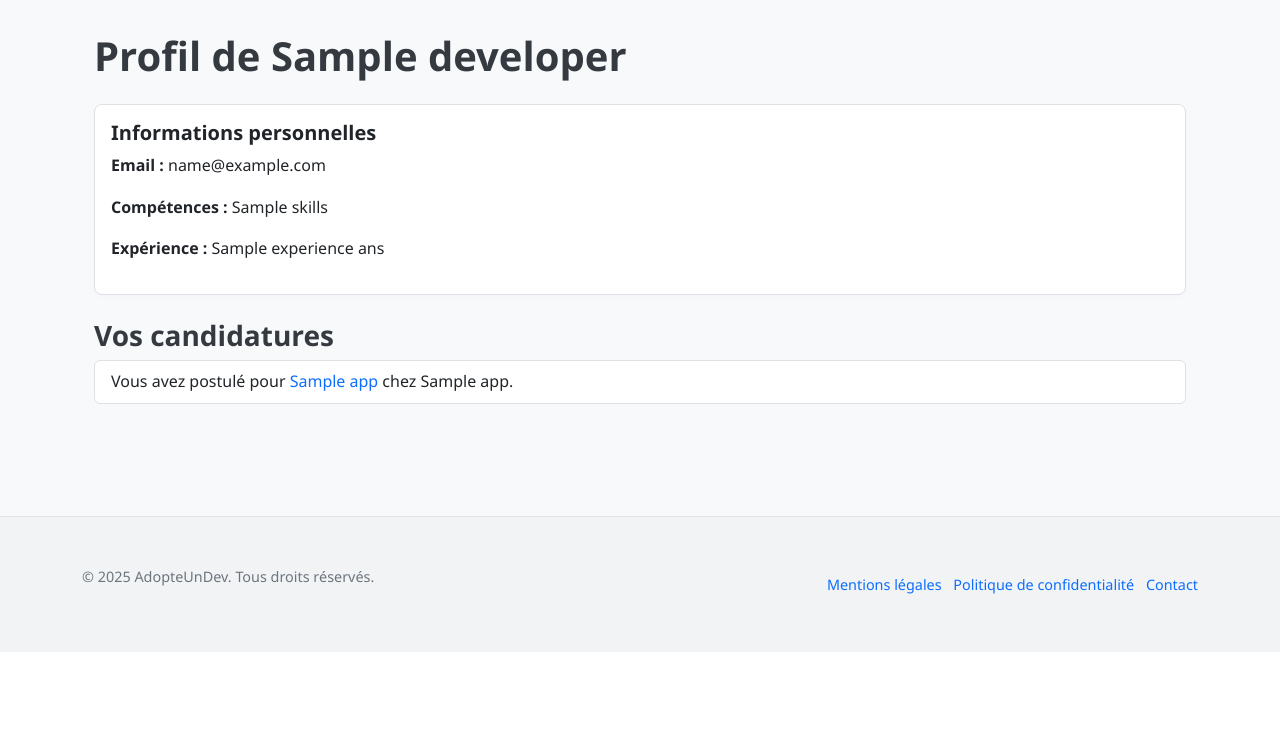
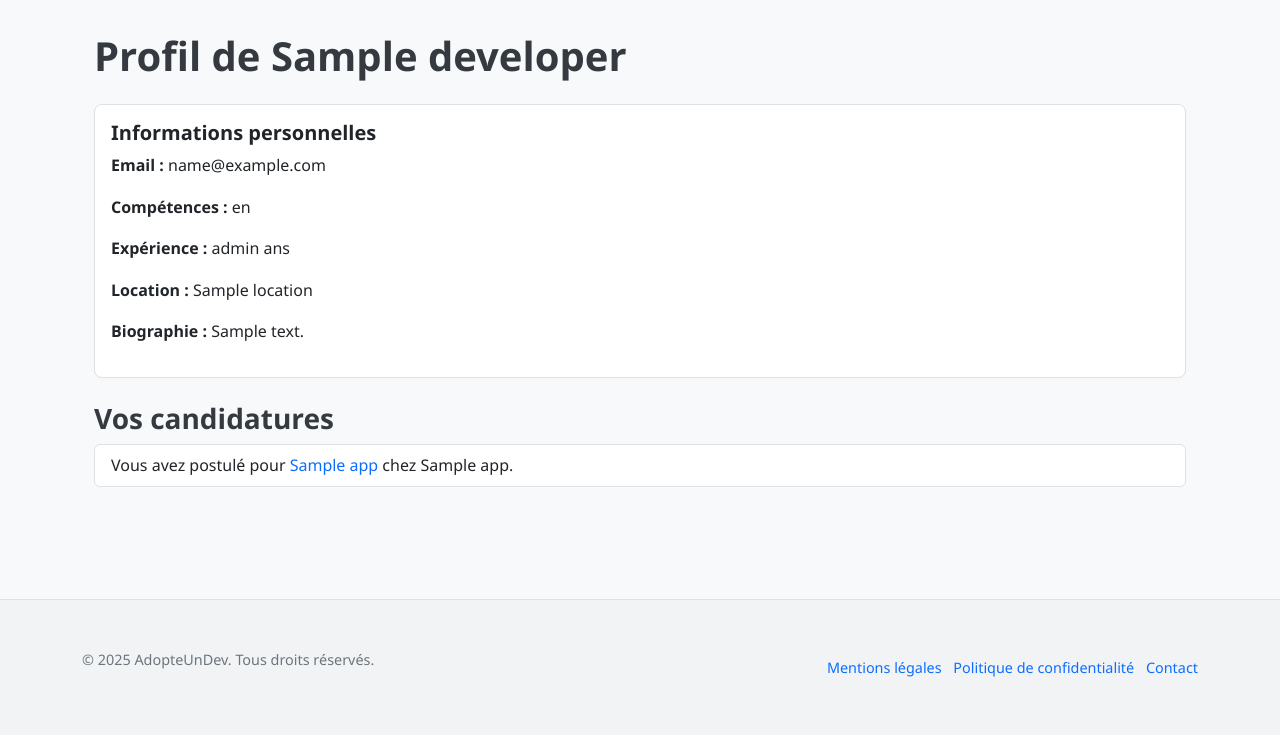
Before and after one commit to Mamadou1999/Projet_IFT785, a Flask app: template templates/developer/profile.html in a window 1280 px wide. Shown: the part 259-994 px from the top of the page. Before the commit the page ends 911 px from the top, so only its background shows below. Run offline with Flask 2, Linux system fonts and the light colour scheme; the template is opened without the code that fills it: most values are stand-ins (such as "Sample title", 1, 10 or a date in 2020); some web fonts are replaced.

Commit message:
refactor;ajout des autres informations du développeur sur son profil

```diff
--- a/templates/developer/profile.html
+++ b/templates/developer/profile.html
@@ -10,11 +10,14 @@
     <div class="card-body">
       <h5 class="card-title">Informations personnelles</h5>
       <p><strong>Email :</strong> {{ developer.email }}</p>
-      <p><strong>Compétences :</strong> {{ developer.skills }}</p>
-      <p><strong>Expérience :</strong> {{ developer.experience }} ans</p>
+      <p><strong>Compétences :</strong> {{ developer.programming_languages | join(', ')}}</p>
+      <p><strong>Expérience :</strong> {{ developer.experience_levels }} ans</p>
+      <p><strong>Location :</strong> {{ developer.location }}</p>
+      <p><strong>Biographie :</strong> {{ developer.biography }}</p>
+
 
       {% if current_user.id == developer.id %}
-        <a href="{{ url_for('edit_profile') }}" class="btn btn-primary">Modifier votre profil</a>
+        <a href="{{ url_for('profile.update_profile',  user_id=current_user.id) }}" class="btn btn-primary">Modifier votre profil</a>
       {% endif %}
     </div>
   </div>
```
